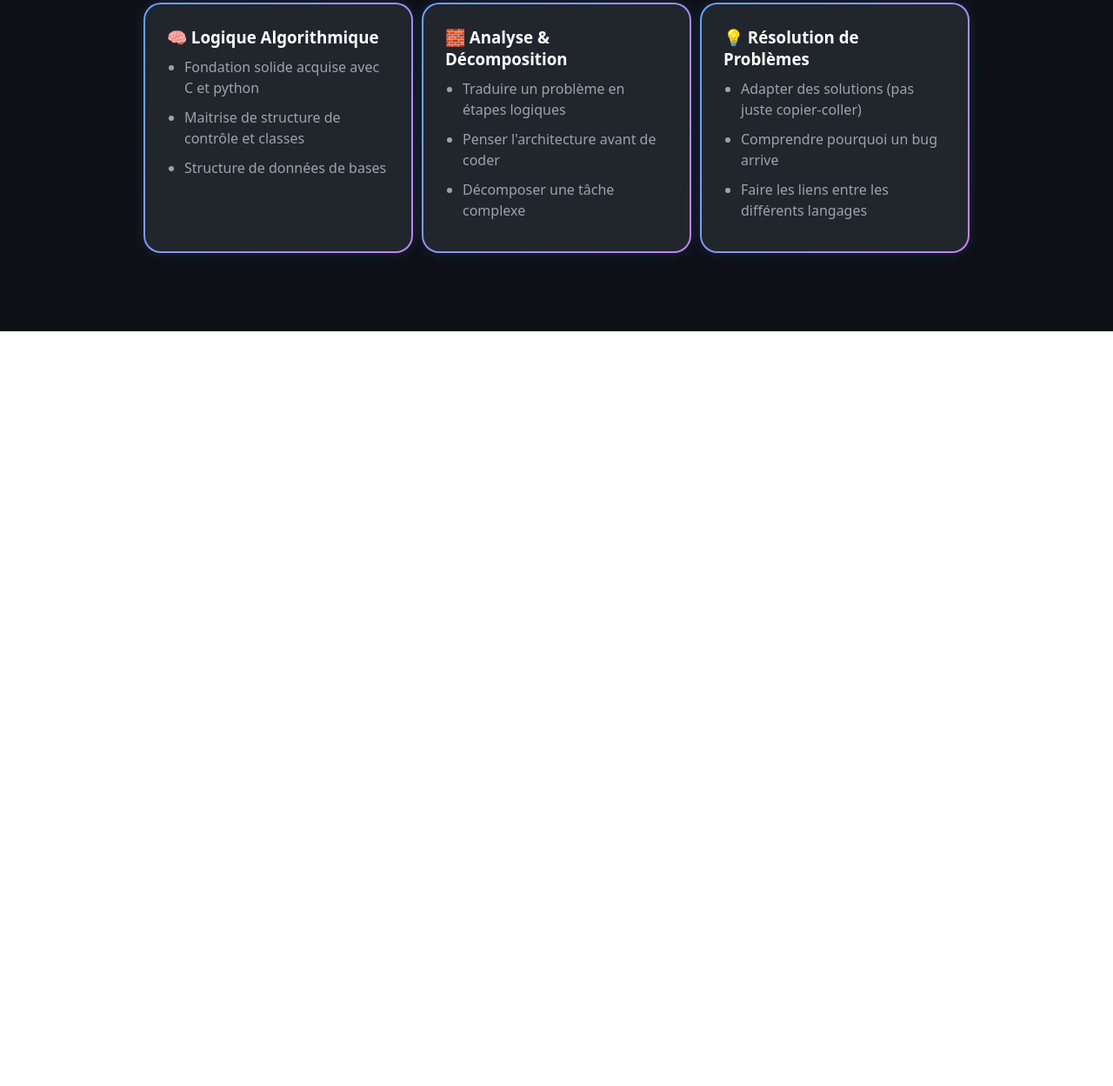
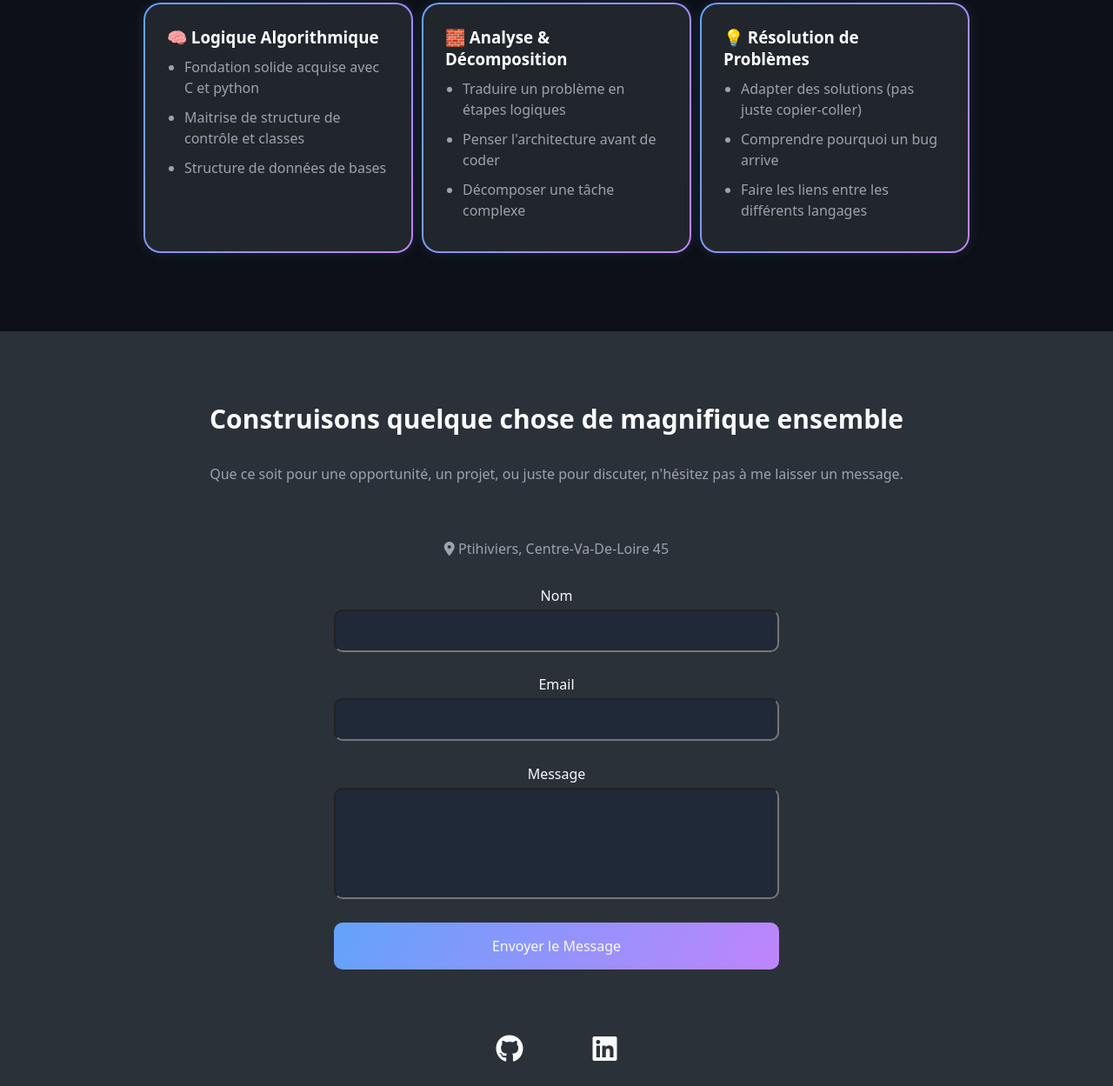
Before and after one commit to EnzoRouet/Portfolio, a plain HTML site: page index.html in a window 1280 px wide. Shown: the part 3276-4525 px from the top of the page at 87% size. Before the commit the page ends 3657 px from the top, so only its background shows below. Drawn offline with Linux system fonts and the light colour scheme.

Commit message:
"footer finish"

```diff
--- a/index.html
+++ b/index.html
@@ -347,7 +347,46 @@
         </div>
       </section>
     </main>
-    <footer></footer>
+    <footer>
+      <h2>Construisons quelque chose de magnifique ensemble</h2>
+      <p>
+        Que ce soit pour une opportunité, un projet, ou juste pour discuter,
+        n'hésitez pas à me laisser un message.
+      </p>
+
+      <p id="location">
+        <i class="fa-solid fa-location-dot"></i> Ptihiviers, Centre-Va-De-Loire
+        45
+      </p>
+
+      <form action="">
+        <label for="name">Nom</label>
+        <input type="text" id="name" />
+
+        <label for="mail">Email</label>
+        <input type="email" name="" id="mail" />
+
+        <label for="message">Message</label>
+        <input type="text" id="message" />
+
+        <button type="submit" class="btn">Envoyer le Message</button>
+      </form>
+
+      <ul>
+        <li>
+          <a href="https://github.com/EnzoRouet" target="_blank"
+            ><i class="fa-brands fa-github fa-2xl"></i
+          ></a>
+        </li>
+        <li>
+          <a
+            href="https://www.linkedin.com/in/enzo-rouet-ab75a0381/"
+            target="_blank"
+            ><i class="fa-brands fa-linkedin fa-2xl"></i
+          ></a>
+        </li>
+      </ul>
+    </footer>
 
     <script src="./index.js"></script>
   </body>
--- a/style.css
+++ b/style.css
@@ -100,7 +100,8 @@ section {
   text-align: center;
 }
 
-section h2 {
+section h2,
+footer h2 {
   padding-top: 80px;
   font-size: 1.875rem;
 }
@@ -299,6 +300,65 @@ article ul {
   line-height: 1.5;
 }
 
+footer {
+  background-color: #2b3139;
+  text-align: center;
+}
+
+footer h2,
+footer label,
+.btn {
+  color: #f9fafa;
+}
+
+footer p {
+  padding: 2em 0;
+  color: #9ca3af;
+}
+
+footer form {
+  padding-bottom: 5em;
+}
+
+footer label {
+  padding-top: 20px;
+}
+
+footer input {
+  display: block;
+  margin: 0 auto;
+  background-color: #1f2937;
+  padding: 1em 0;
+  border-radius: 10px;
+  width: 40%;
+  margin-bottom: 2em;
+  margin-top: 5px;
+}
+
+footer #message {
+  padding: 4em 0;
+}
+
+footer .btn {
+  width: 40%;
+  padding: 1em 0;
+  background: linear-gradient(120deg, #63a3fa, #c084fc);
+  border: none;
+  border-radius: 10px;
+  font-size: 1rem;
+}
+
+footer ul {
+  display: flex;
+  justify-content: center;
+  gap: 5em;
+  padding-bottom: 2em;
+}
+
+footer ul i {
+  color: #f9fafa;
+}
+
 /* bg color #0D1117 */
 
 /* article a {
```
